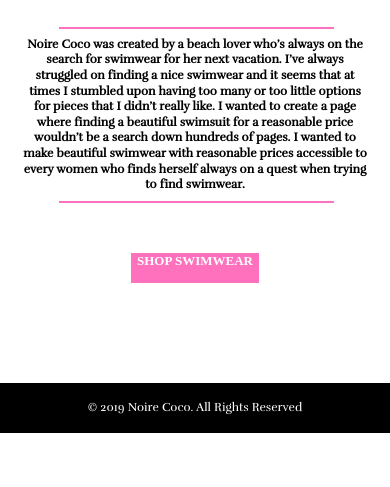
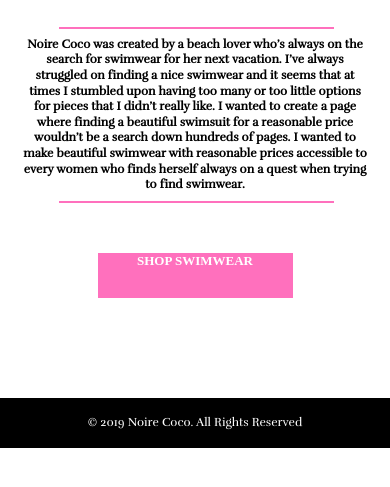
Before and after one commit to gigiskarlett/NoireCoco, a React app: page /about in a window 390 px wide. Shown: the part 313-800 px from the top of the page. Built offline with nearby package versions, Linux system fonts and the light colour scheme; no server answers; a web font is replaced by a local one.

Commit message:
CSS:  Augmented height and width on mobile view

```diff
--- a/src/components/reusable/button.css
+++ b/src/components/reusable/button.css
@@ -1,13 +1,14 @@
 .button {
     background-color: #FF70BD;
     border: none;
-    height: 30px;
+    height: 45px;
     font-size: 13px;
     color: white;
     margin: auto;
     display: flex;
     justify-content: center;
     font-weight: bold;
+    width: 50%;
 }
 
 @media (min-width: 650px) {
```
